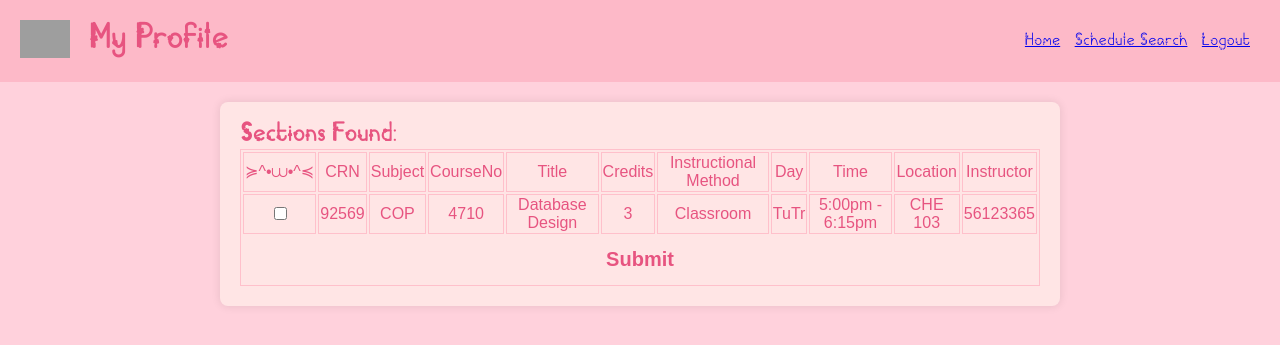
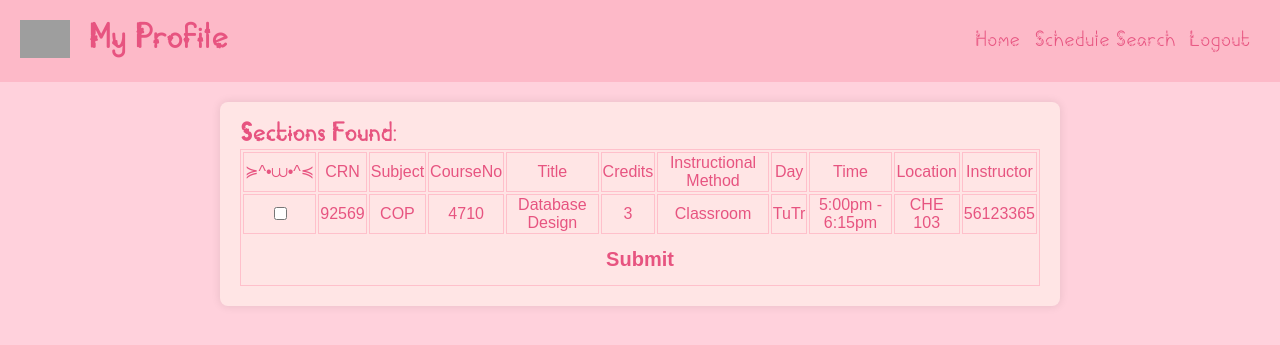
Before and after one commit to jaguan2/PurrfectPath, a Flask app: template website/templates/classes.html in a window 1280 px wide. Shown: the top 345 px of the page. Run offline with Flask 3, Linux system fonts and the light colour scheme; the template is opened without the code that fills it, so the values that code supplies are empty; grey boxes are pictures that could not be loaded.

Commit message:
link touchups on classes.css

```diff
--- a/website/static/classes.css
+++ b/website/static/classes.css
@@ -7,6 +7,12 @@
 body, h1, h2, p, img {
     margin: 0;
     padding: 0;
+}
+
+a {
+    text-decoration: none;
+    color: #E75480;
+    font-size: 20px;
 }
 
 body, h1, h2, p, li {
```
